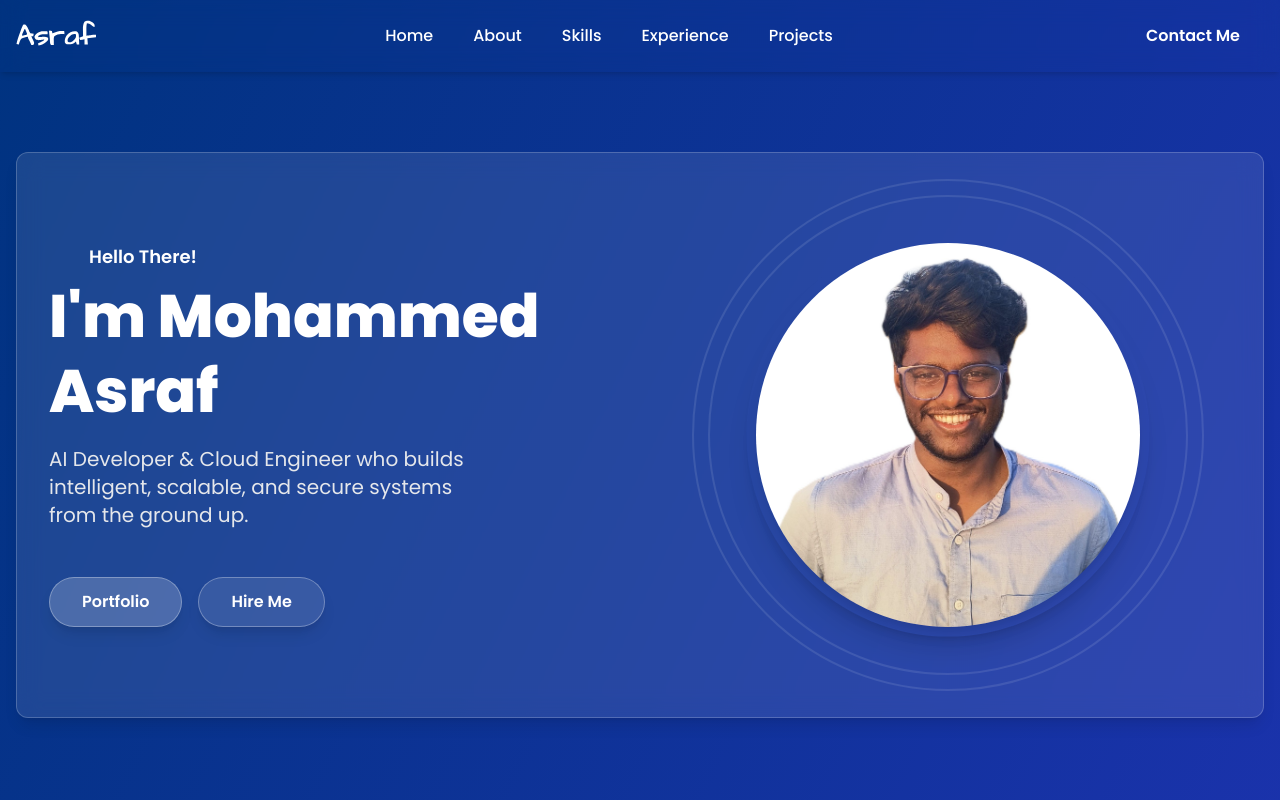
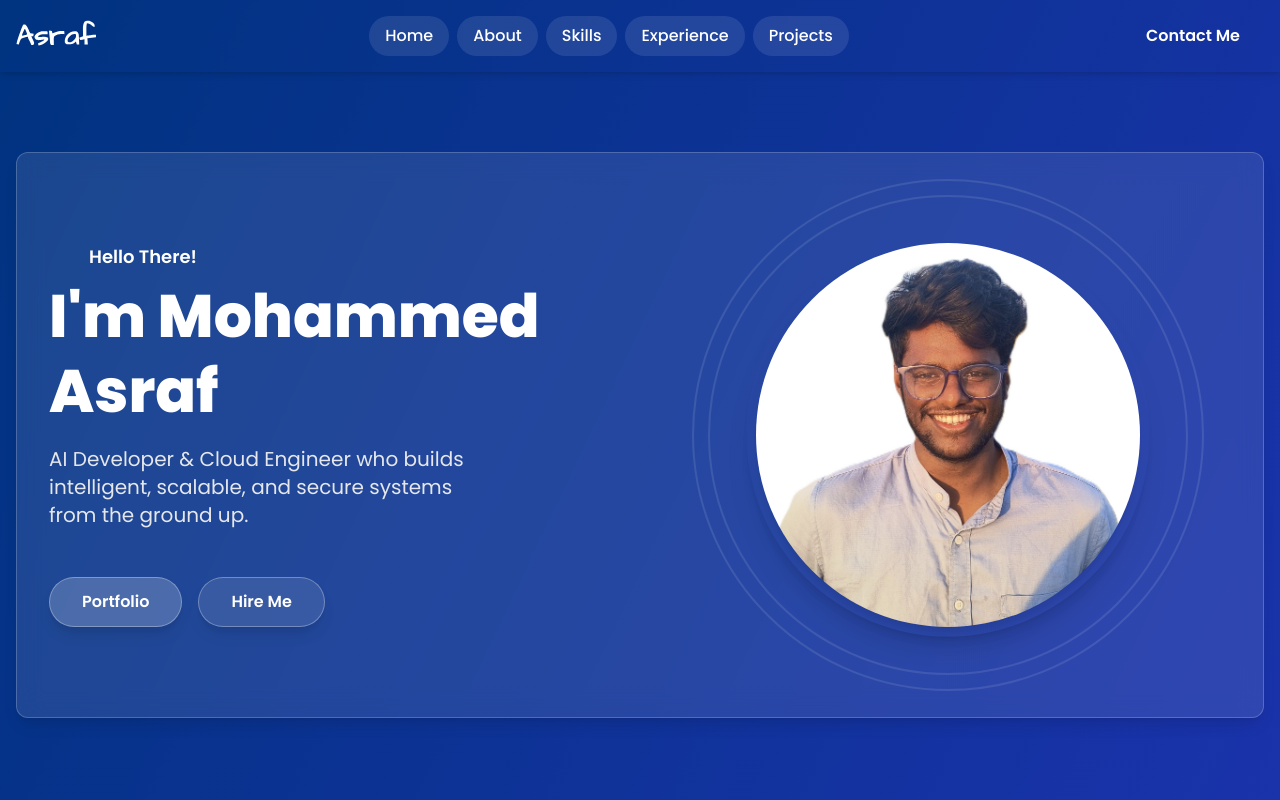
Before and after one commit to Mohammed-Asraf/asraf_portfolio, a Next.js app: page / in a window 1280 px wide. Shown: the top 800 px of the page. Built offline with nearby package versions, Linux system fonts and the light colour scheme.

Commit message:
feat: Restyle header with pills and remove blur

```diff
--- a/src/components/Header.tsx
+++ b/src/components/Header.tsx
@@ -11,7 +11,7 @@ const Header = () => {
   return (
     <>
       <SkillsPopup isOpen={isSkillsPopupOpen} onClose={() => setSkillsPopupOpen(false)} />
-      <header className="bg-cobalt-dark/50 backdrop-blur-md text-white sticky top-0 z-50 shadow-md">
+      <header className="bg-cobalt-dark/50 text-white sticky top-0 z-50 shadow-md">
         <nav className="container mx-auto flex justify-between items-center p-4">
           <Link href="/" className="flex items-center space-x-2 hover:opacity-80 transition-opacity duration-300">
             <Image
@@ -22,42 +22,36 @@ const Header = () => {
             />
           </Link>
           <ul className="hidden md:flex items-center space-x-2">
-            <li className="relative group">
-              <Link href="/" className="font-medium hover:text-primary group-hover:scale-105 transition-all duration-300 block py-2 px-4">
+            <li>
+              <Link href="/" className="bg-white/10 rounded-full font-medium hover:bg-white/20 transition-colors duration-300 block py-2 px-4">
                 Home
               </Link>
-              <span className="absolute inset-0 -z-10 bg-white/10 backdrop-blur-md rounded-md scale-y-0 opacity-0 group-hover:scale-y-100 group-hover:opacity-100 transition-all duration-300"></span>
             </li>
-            <li className="relative group">
-              <Link href="/#about" className="font-medium hover:text-primary group-hover:scale-105 transition-all duration-300 block py-2 px-4">
+            <li>
+              <Link href="/#about" className="bg-white/10 rounded-full font-medium hover:bg-white/20 transition-colors duration-300 block py-2 px-4">
                 About
               </Link>
-              <span className="absolute inset-0 -z-10 bg-white/10 backdrop-blur-md rounded-md scale-y-0 opacity-0 group-hover:scale-y-100 group-hover:opacity-100 transition-all duration-300"></span>
             </li>
-            <li className="relative group">
-              <button onClick={() => setSkillsPopupOpen(true)} className="font-medium hover:text-primary group-hover:scale-105 transition-all duration-300 block py-2 px-4">
+            <li>
+              <button onClick={() => setSkillsPopupOpen(true)} className="bg-white/10 rounded-full font-medium hover:bg-white/20 transition-colors duration-300 block py-2 px-4 text-left w-full">
                 Skills
               </button>
-              <span className="absolute inset-0 -z-10 bg-white/10 backdrop-blur-md rounded-md scale-y-0 opacity-0 group-hover:scale-y-100 group-hover:opacity-100 transition-all duration-300"></span>
             </li>
-            <li className="relative group">
-              <Link href="/#details" className="font-medium hover:text-primary group-hover:scale-105 transition-all duration-300 block py-2 px-4">
+            <li>
+              <Link href="/#details" className="bg-white/10 rounded-full font-medium hover:bg-white/20 transition-colors duration-300 block py-2 px-4">
                 Experience
               </Link>
-              <span className="absolute inset-0 -z-10 bg-white/10 backdrop-blur-md rounded-md scale-y-0 opacity-0 group-hover:scale-y-100 group-hover:opacity-100 transition-all duration-300"></span>
             </li>
-            <li className="relative group">
-              <Link href="/#details" className="font-medium hover:text-primary group-hover:scale-105 transition-all duration-300 block py-2 px-4">
+            <li>
+              <Link href="/#details" className="bg-white/10 rounded-full font-medium hover:bg-white/20 transition-colors duration-300 block py-2 px-4">
                 Projects
               </Link>
-              <span className="absolute inset-0 -z-10 bg-white/10 backdrop-blur-md rounded-md scale-y-0 opacity-0 group-hover:scale-y-100 group-hover:opacity-100 transition-all duration-300"></span>
             </li>
           </ul>
-          <div className="relative group hidden md:inline-block">
+          <div className="hidden md:inline-block">
             <Link href="/#contact" className="bg-primary text-white px-6 py-2 rounded-full font-semibold hover:bg-primary-dark transition-colors duration-300 hover:animate-tada block">
               Contact Me
             </Link>
-            <span className="absolute inset-0 -z-10 bg-white/10 backdrop-blur-md rounded-full scale-y-0 opacity-0 group-hover:scale-y-100 group-hover:opacity-100 transition-all duration-300"></span>
           </div>
           {/* Mobile menu button will be needed here for a truly responsive site */}
         </nav>
```
